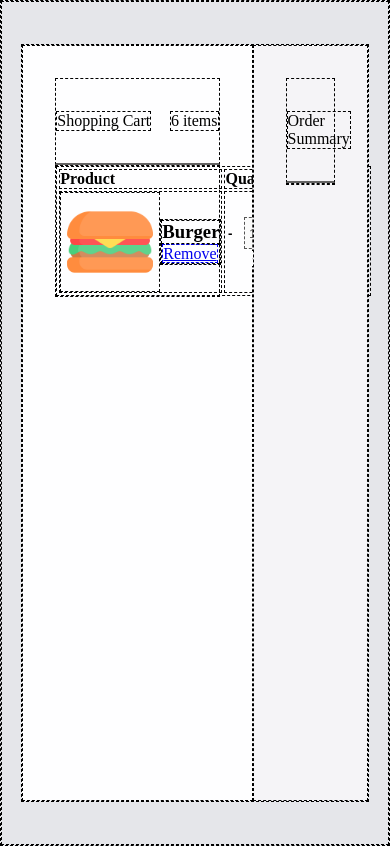
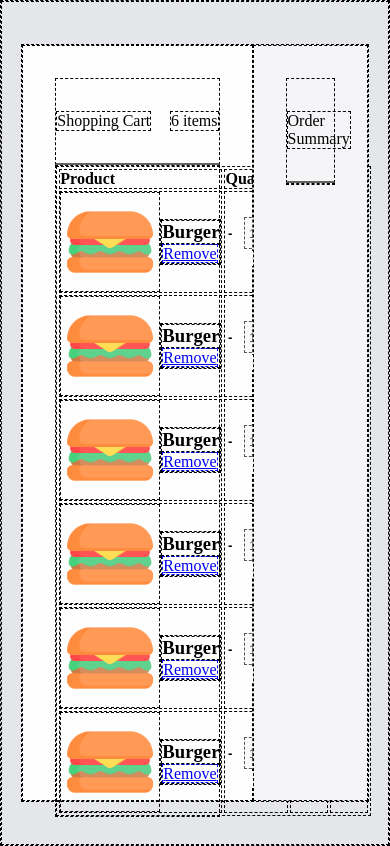
Before and after one commit to Arianna-Salvini/reazione-a-catena, a plain HTML site: page index.html in a window 390 px wide. Drawn offline with Linux system fonts and the light colour scheme.

Commit message:
add  render function

```diff
--- a/assets/js/main.js
+++ b/assets/js/main.js
@@ -1,6 +1,6 @@
 console.log('It works');
 
-const product = [
+const products = [
     {
         image: 'burger.png',
         nome: 'burger',
@@ -38,10 +38,40 @@ const product = [
         price: 8.50,
     },
 ];
-console.log(product);
+console.log(products);
 
 let itemElemets = document.getElementById('items')
 console.log(itemElemets);
 
-itemElemets.innerHTML = `${product.length} items`;
+itemElemets.innerHTML = `${products.length} items`;
 console.log(itemElemets);
+
+const tableEl = document.querySelector("table > tbody");
+console.log(tableEl);
+
+
+function render (products){
+
+    const markup = `<tr>
+        <td class="df"> <img src="./assets/img/burger.png" alt="">
+            <div class="align-self-center">
+                <h3>Burger</h3>
+                <div><a href="#">Remove</a></div>
+            </div>
+        </td>
+        <td class="textalign-center">
+            <button class="quantity_button">-</button>
+            <input type="number" disabled class="quantity_input" value="1">
+                <button class="quantity_button">+</button>
+        </td>
+        <td class="textalign-center">8.50€</td>
+        <td class="textalign-center">8.50€</td>
+    </tr>`
+    tableEl.innerHTML += markup;
+}
+
+
+
+products.forEach((product) =>{
+    render(products)
+})
--- a/index.html
+++ b/index.html
@@ -26,21 +26,7 @@
                         </tr>
                     </thead>
                     <tbody>
-                        <tr>
-                            <td class="df"> <img src="./assets/img/burger.png" alt="">
-                                <div class="align-self-center">
-                                    <h3>Burger</h3>
-                                    <div><a href="#">Remove</a></div>
-                                </div>
-                            </td>
-                            <td class="textalign-center">
-                                <button class="quantity_button">-</button>
-                                <input type="number" disabled class="quantity_input" value="1">
-                                <button class="quantity_button">+</button>
-                            </td>
-                            <td class="textalign-center">8.50€</td>
-                            <td class="textalign-center">8.50€</td>
-                        </tr>
+
                     </tbody>
                 </table>
 
```
Also changed, not shown: 1 other file.
